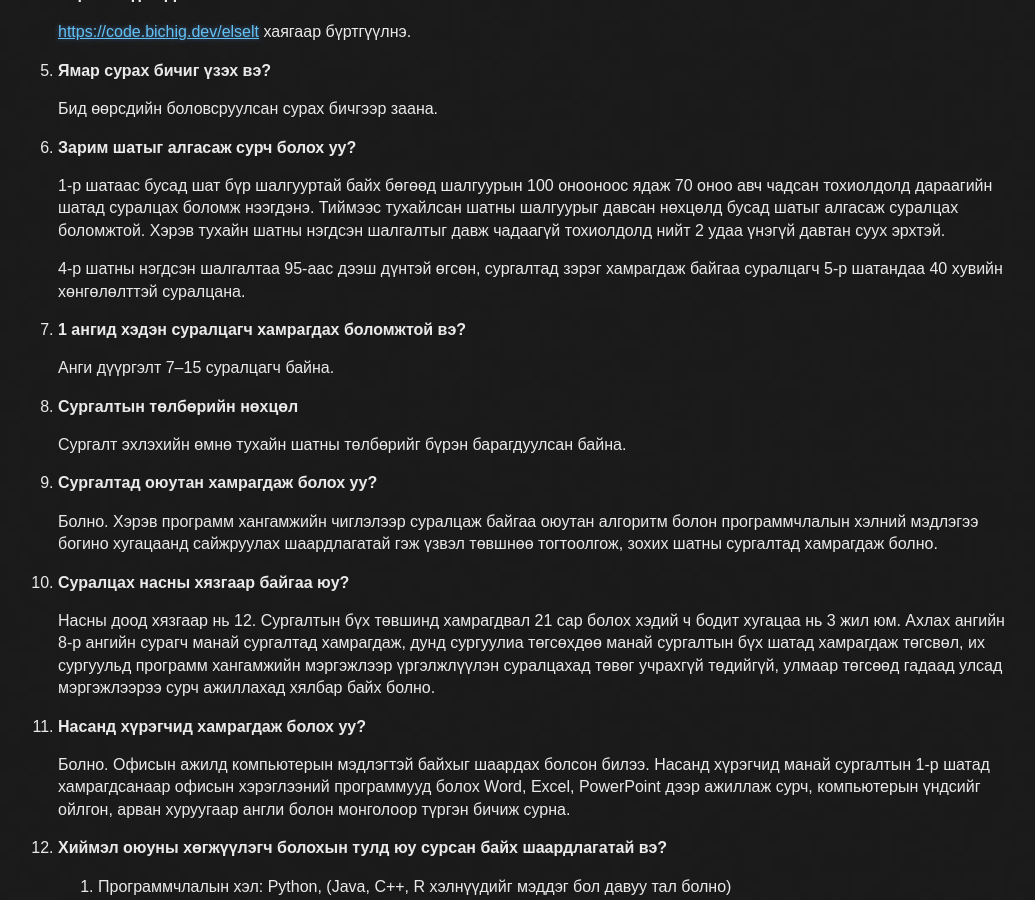
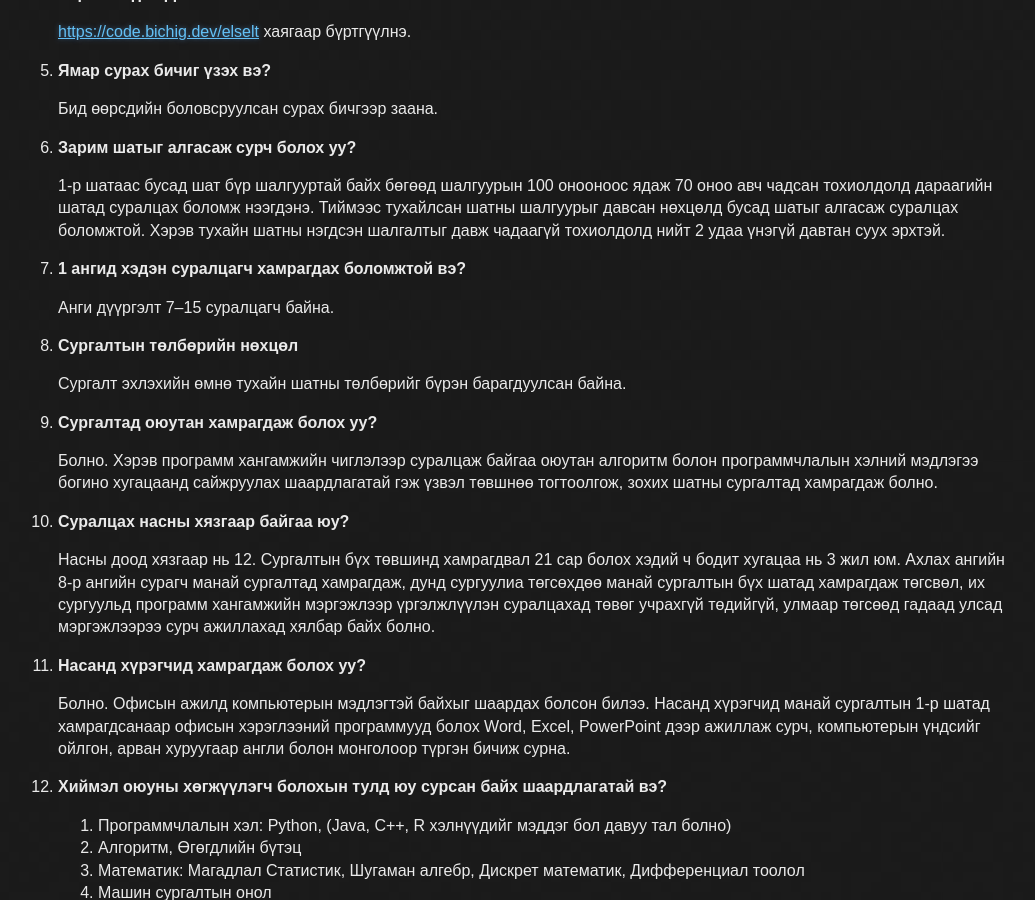
Before and after one commit to ganaatulgaa/corecode, a Jekyll site: the page built from faq.md, in a window 1280 px wide and 900 px high, scrolled down 603 px. Shown: the whole window, without its empty margins (122-1157 px from the left). Built offline with Jekyll 4.4.1, drawn with Linux system fonts in a browser that asks for light colours; our own code applies the rules of GitHub Pages for plain Markdown files.

Commit message:
Update faq.md

```diff
--- a/faq.md
+++ b/faq.md
@@ -27,8 +27,6 @@
 1. **Зарим шатыг алгасаж сурч болох уу?**
 
    1-р шатаас бусад шат бүр шалгууртай байх бөгөөд шалгуурын 100 онооноос ядаж 70 оноо авч чадсан тохиолдолд дараагийн шатад суралцах боломж нээгдэнэ. Тиймээс тухайлсан шатны шалгуурыг давсан нөхцөлд бусад шатыг алгасаж суралцах боломжтой. Хэрэв тухайн шатны нэгдсэн шалгалтыг давж чадаагүй тохиолдолд нийт 2 удаа үнэгүй давтан суух эрхтэй.
-
-   4-р шатны нэгдсэн шалгалтаа 95-аас дээш дүнтэй өгсөн, сургалтад зэрэг хамрагдаж байгаа суралцагч 5-р шатандаа 40 хувийн хөнгөлөлттэй суралцана.
 
 1. **1 ангид хэдэн суралцагч хамрагдах боломжтой вэ?**
 
```
